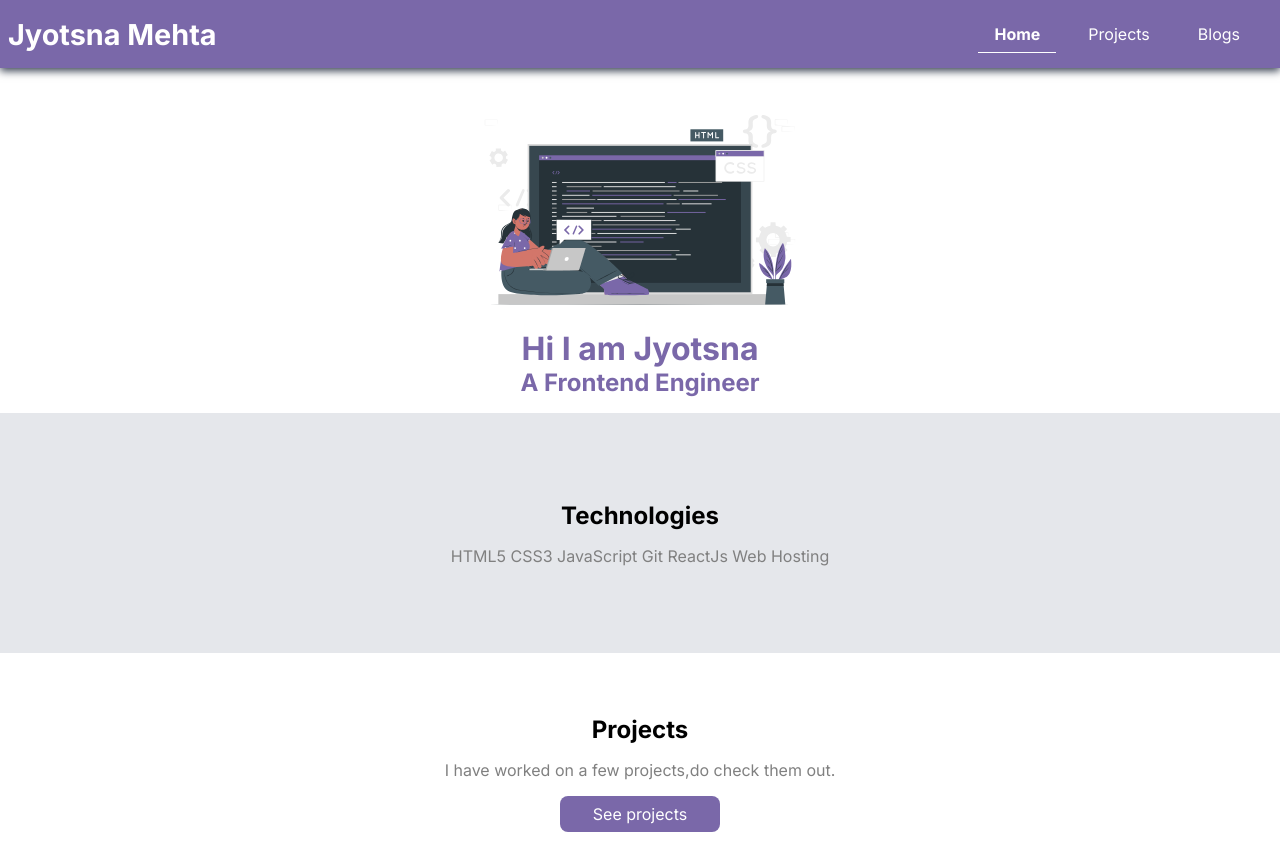
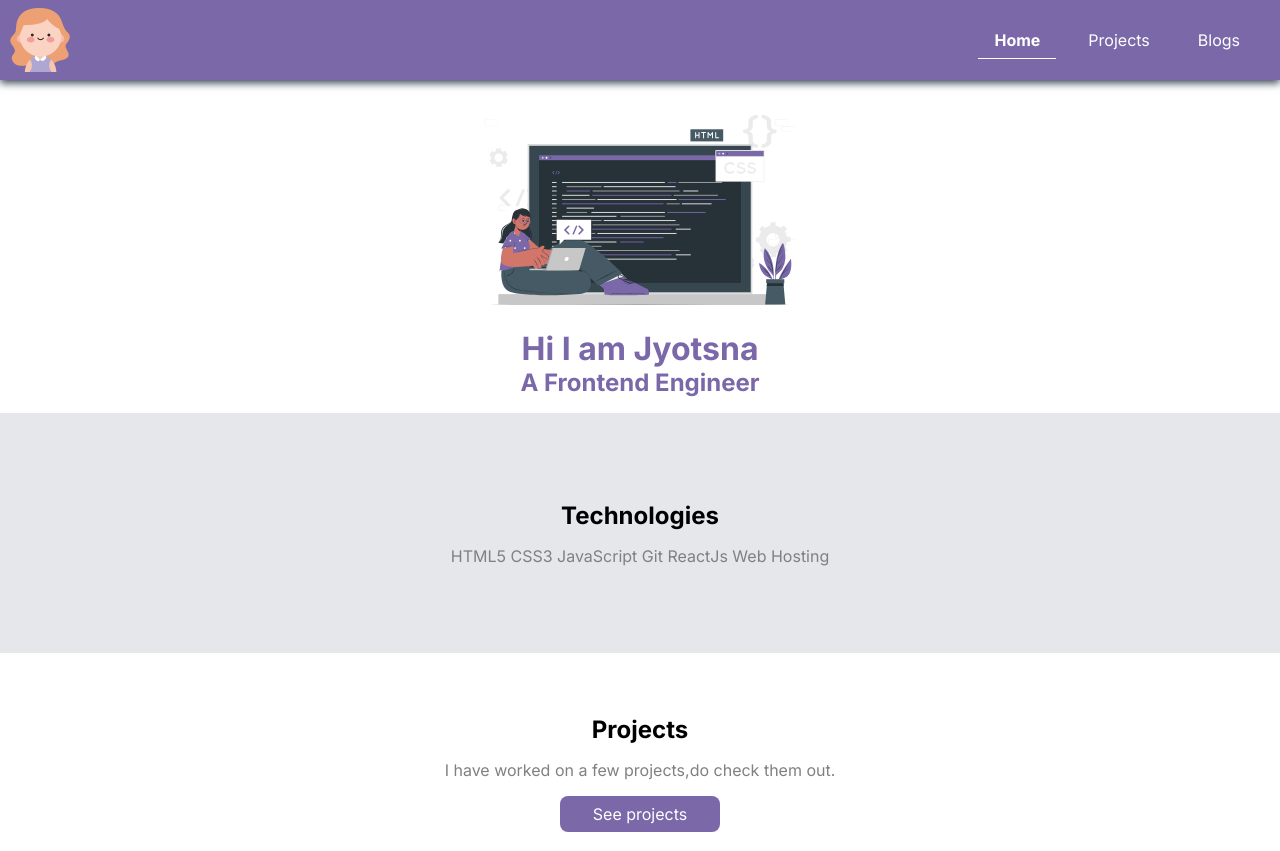
Before and after one commit to j24m/My_Portfolio, a browser extension: page index.html in a window 1280 px wide. Shown: the top 851 px of the page. Drawn offline with Linux system fonts and the light colour scheme.

Commit message:
feat : added favicon

```diff
--- a/index.html
+++ b/index.html
@@ -4,12 +4,14 @@
     <meta charset="UTF-8" />
     <meta http-equiv="X-UA-Compatible" content="IE=edge" />
     <meta name="viewport" content="width=device-width, initial-scale=1.0" />
+    <link rel="icon" type="image/x-icon" href="girl.png" />
+
     <title>Home | Portolio</title>
     <link href="style.css" rel="stylesheet" />
   </head>
   <body>
     <nav class="portfolio-nav">
-      <h1 class="nav-brand">Jyotsna Mehta</h1>
+      <img src="/girl.png" alt="" />
       <ul class="nav-links">
         <li>
           <a class="link link-active" href="#">Home</a>
--- a/style.css
+++ b/style.css
@@ -28,6 +28,11 @@ body {
   top: 0;
   flex-wrap: wrap;
   width: 100vw;
+}
+
+.portfolio-nav img {
+  width: 4rem;
+  height: 4rem;
 }
 
 .portfolio-nav > h1 {
```
Also changed, not shown: blogs.html (+1 -1 lines), projects.html (+1 -1 lines), girl.png (added), manifest.json (added).
